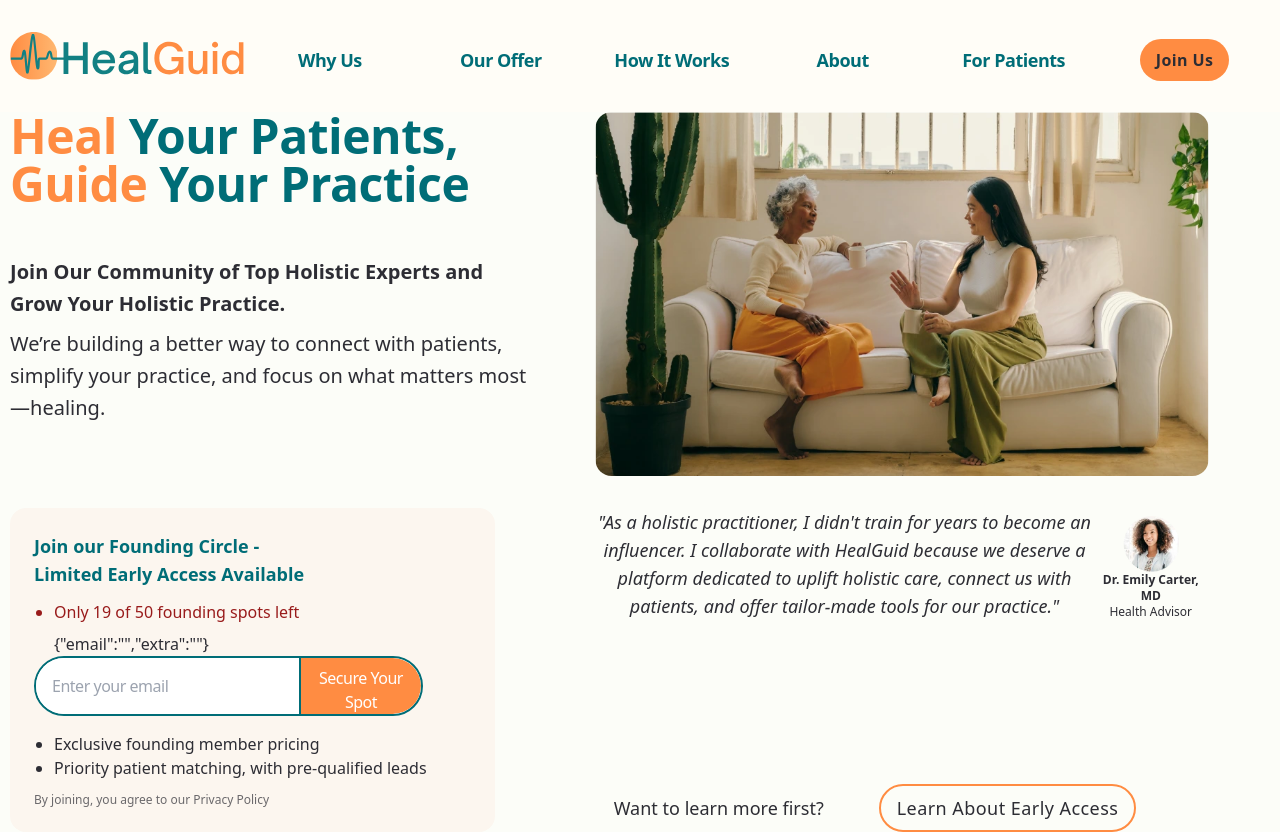
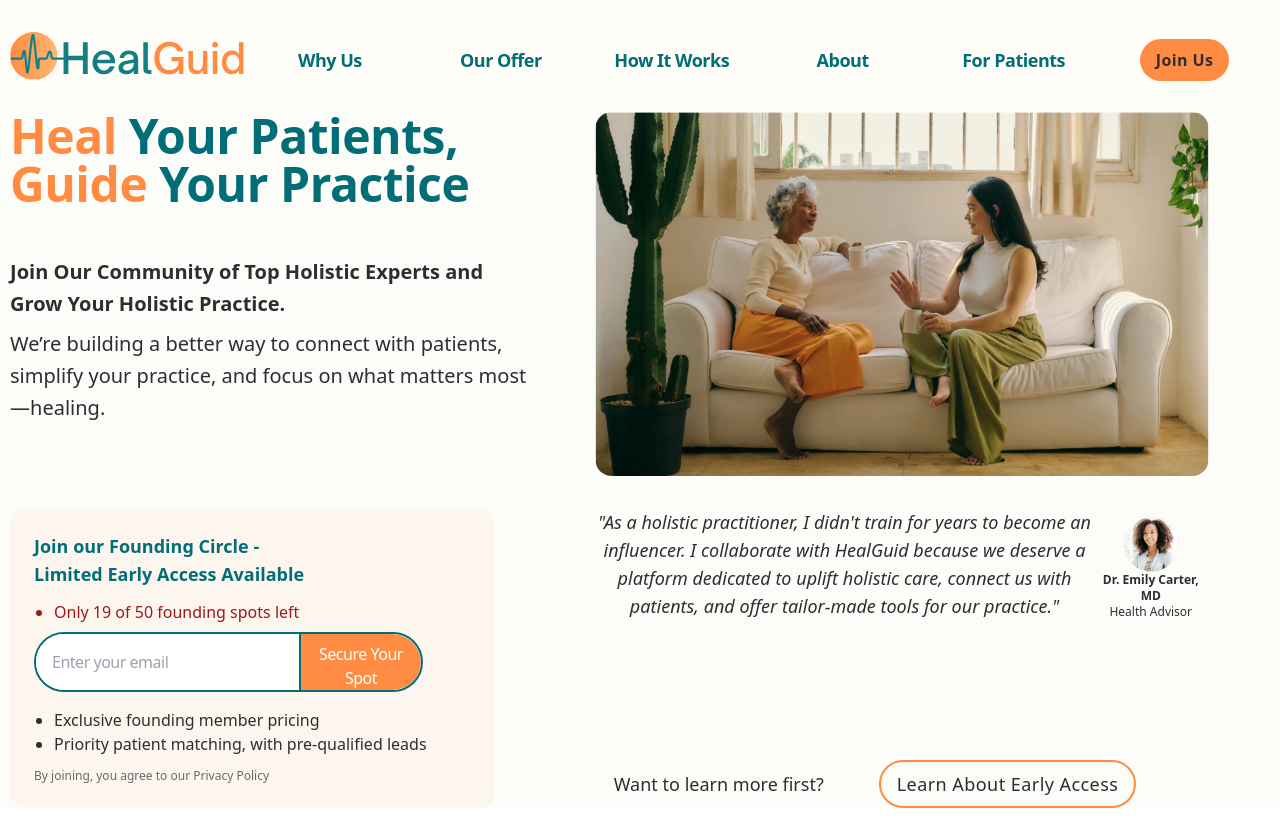
Before and after one commit to Danielvermel/helaguid-next, a Next.js app: page /partners in a window 1280 px wide. Shown: the top 834 px of the page. Built offline with nearby package versions, Linux system fonts and the light colour scheme.

Commit message:
fix issue in hero page

```diff
--- a/src/components/sections/Hero.jsx
+++ b/src/components/sections/Hero.jsx
@@ -209,7 +209,6 @@ const Hero = ({ data, func }) => {
                         {data.type.includes("partner") && (
                             <ul className="list-disc pl-5 max-md:text-sm">
                                 <li className="text-red-800 my-2">Only 19 of 50 founding spots left</li>
-                                {JSON.stringify(formData)}
                             </ul>
                         )}
                         <div className="flex flex-wrap">
```
